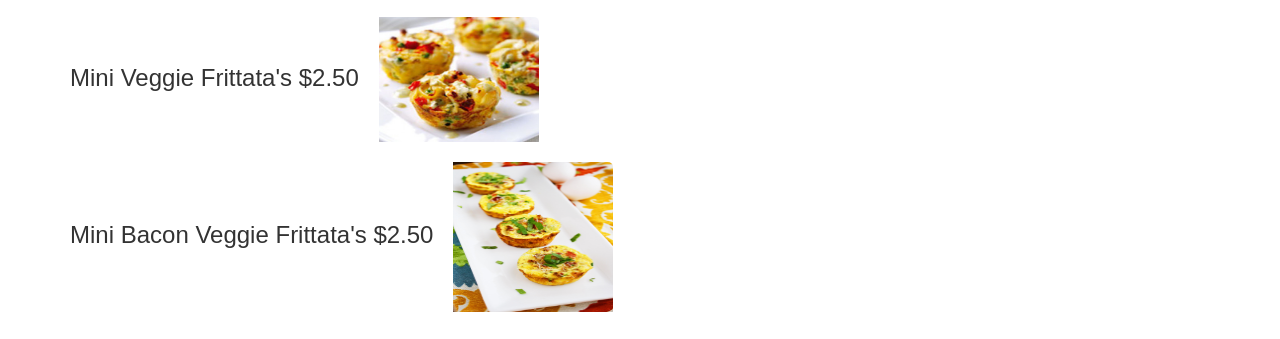
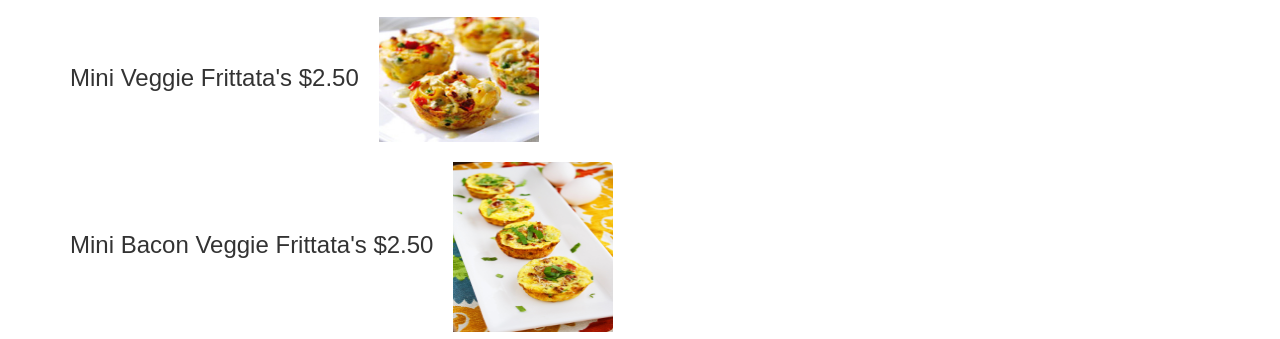
Before and after one commit to collegecafe/collegecafe.github.io, a plain HTML site: page index.html in a window 1280 px wide. Shown: the part 410-749 px from the top of the page. Drawn offline with nearby package versions, Linux system fonts and the light colour scheme.

Commit message:
Update style.css

```diff
--- a/style.css
+++ b/style.css
@@ -93,5 +93,5 @@ footer {
 .menuimg2 {
   padding-left: 20px;
   width: 180px;
-  height: 150px;
+  height: 170px;
 }
```
